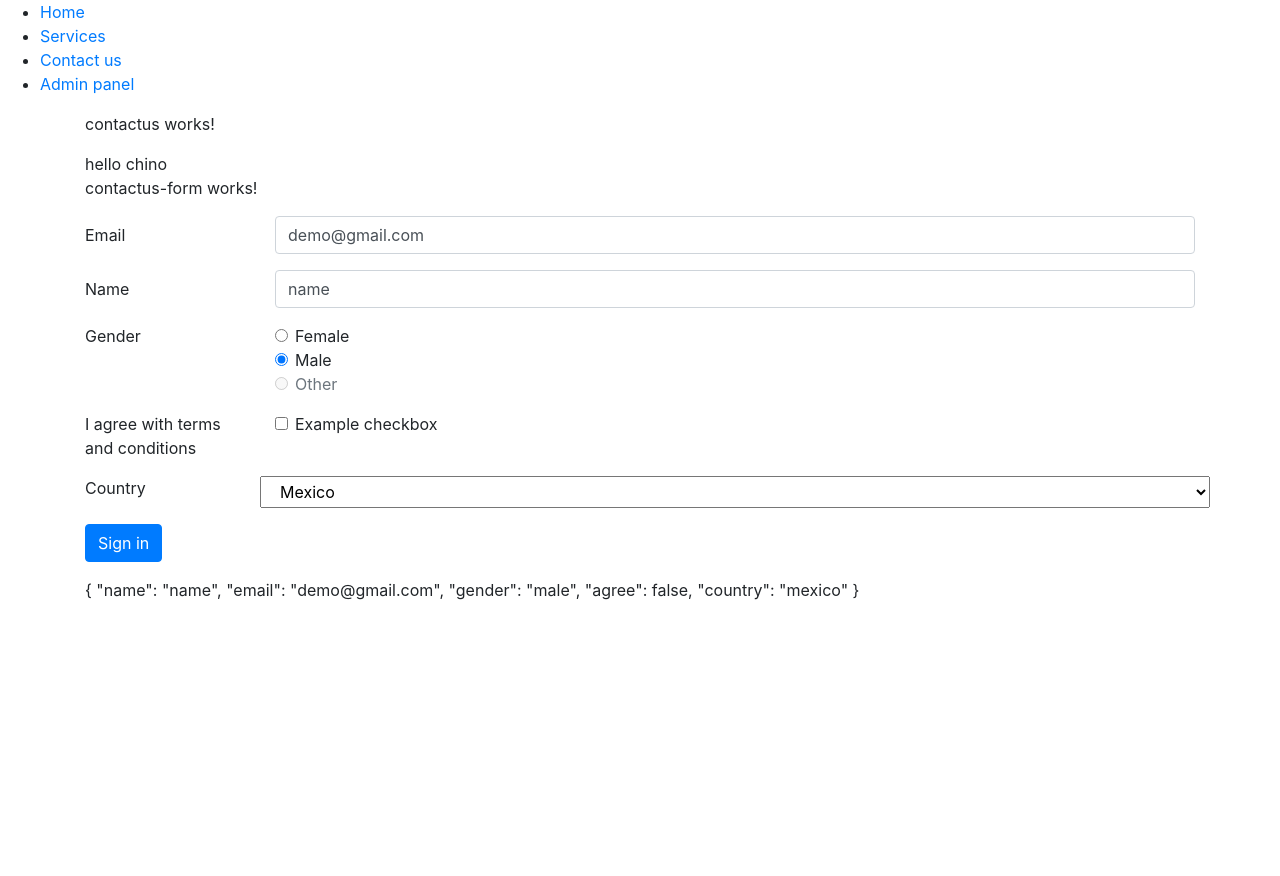
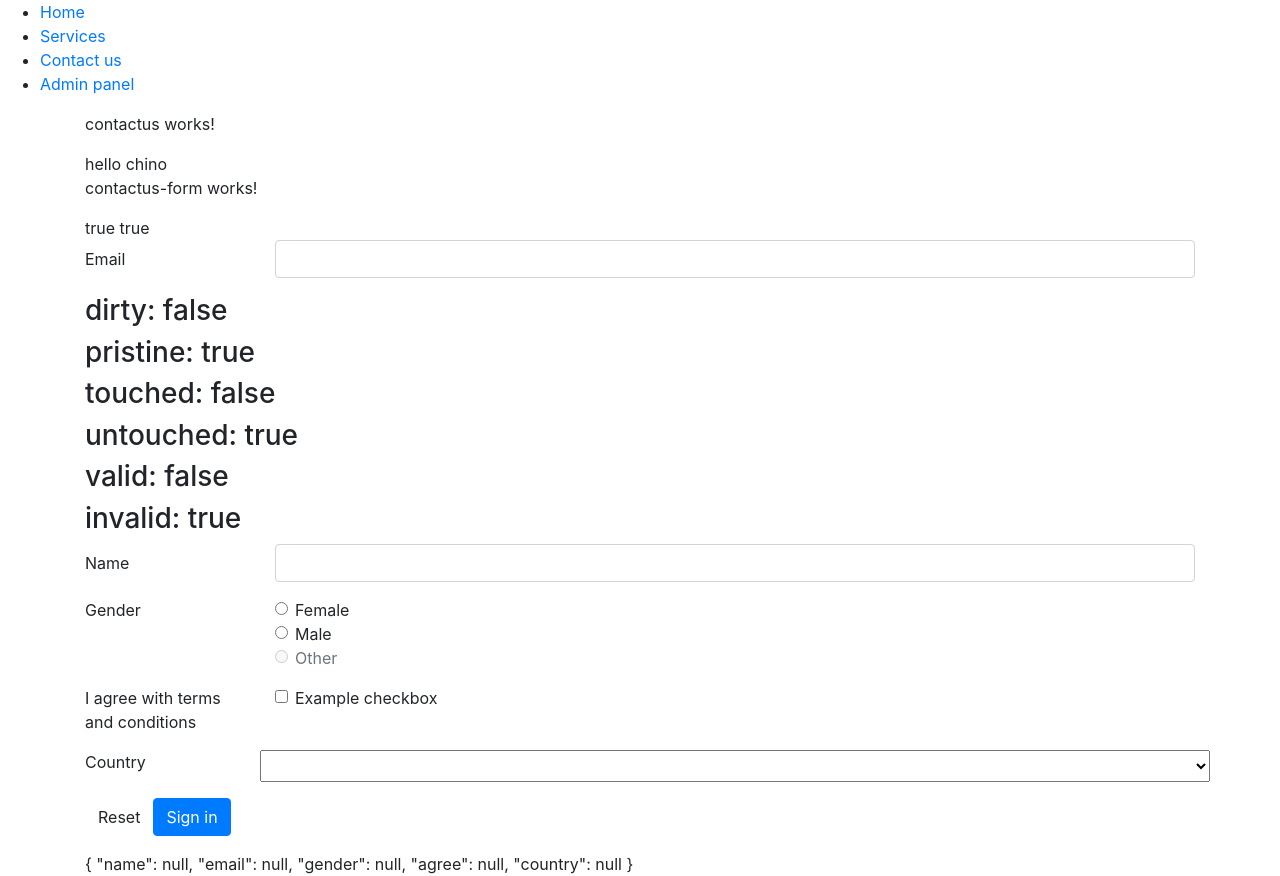
Before and after one commit to lreb/nawi, an Angular app: page /contactus in a window 1280 px wide. Before the commit the page ends 800 px from the top, so only its background shows below. Built offline with nearby package versions, Linux system fonts and the light colour scheme.

Commit message:
add form validation
add bootstrap add form validation to contacts form

```diff
--- a/src/app/app.module.ts
+++ b/src/app/app.module.ts
@@ -9,6 +9,7 @@ import { HomeComponent } from './components/home/home.component';
 import { AdminModule } from './modules/admin/admin.module';
 import { FormsModule } from '@angular/forms';
 import { ContactusFormComponent } from './components/contactus-form/contactus-form.component';
+import { HttpClientModule } from '@angular/common/http';
 
 @NgModule({
   declarations: [
@@ -22,7 +23,8 @@ import { ContactusFormComponent } from './components/contactus-form/contactus-fo
     BrowserModule,
     AppRoutingModule,
     AdminModule,
-    FormsModule
+    FormsModule,
+    HttpClientModule
   ],
   providers: [],
   bootstrap: [AppComponent]
--- a/src/app/components/contactus-form/contactus-form.component.css
+++ b/src/app/components/contactus-form/contactus-form.component.css
@@ -0,0 +1,7 @@
+.ng-invalid:not(form).ng-touched {
+  border: 1px solid red;
+}
+
+.field-error{
+  border: 1px solid red;
+}
--- a/src/app/components/contactus-form/contactus-form.component.html
+++ b/src/app/components/contactus-form/contactus-form.component.html
@@ -1,16 +1,44 @@
 <p>contactus-form works!</p>
 
-<form #form="ngForm">
+<form #contactForm="ngForm" (ngSubmit)="onSubmit(contactForm)">
+  {{contactForm.form.valid}}
+  {{contactForm.valid}}
+
   <div class="form-group row">
-    <label for="inputEmail3" class="col-sm-2 col-form-label">Email</label>
+    <label for="contactEmail" class="col-sm-2 col-form-label">Email</label>
     <div class="col-sm-10">
-      <input type="email" name="email" class="form-control" [(ngModel)]="contactData.email" [ngModelOptions]="{standalone: true}"/>
+      <input id="email" type="email" name="email" class="form-control"
+      ngModel [ngModelOptions]="{standalone: true}"
+      pattern="^([a-zA-Z0-9_\-\.]+)@([a-zA-Z0-9_\-\.]+)\.([a-zA-Z]{2,5})$"
+      min="5"
+      max="200"
+      required
+      #contactEmail="ngModel"
+      (blur)="onBlur(contactEmail)"
+      [class.field-error]="contactForm.submitted && contactEmail.invalid"/>
+      <div [hidden]="!contactForm.submitted || contactEmail.valid" class="alert alert-danger">
+        Enter email
+      </div>
     </div>
   </div>
+
+  <h3>{{ showJSON(contactEmail)}}</h3>
+
+  <h3>dirty: {{contactEmail.dirty}}</h3>
+  <h3>pristine: {{contactEmail.pristine}}</h3>
+  <h3>touched: {{contactEmail.touched}}</h3>
+  <h3>untouched: {{contactEmail.untouched}}</h3>
+  <h3>valid: {{contactEmail.valid}}</h3>
+  <h3>invalid: {{contactEmail.invalid}}</h3>
+
   <div class="form-group row">
     <label for="inputPassword3" class="col-sm-2 col-form-label">Name</label>
     <div class="col-sm-10">
-      <input type="text" name="name" class="form-control" [(ngModel)]="contactData.name" [ngModelOptions]="{standalone: true}">
+      <input type="text" name="name" class="form-control"
+      [(ngModel)]="contactData.name" [ngModelOptions]="{standalone: true}"
+      pattern="^(?![ .]+$)[a-zA-Z .]*$"
+      max="200"
+      required>
     </div>
   </div>
   <fieldset class="form-group">
@@ -19,14 +47,14 @@
       <div class="col-sm-10">
         <div class="form-check">
           <input class="form-check-input" type="radio" name="gender" id="gender" value="female"
-          [(ngModel)]="contactData.gender" [ngModelOptions]="{standalone: true}">
+          [(ngModel)]="contactData.gender" [ngModelOptions]="{standalone: true}" required>
           <label class="form-check-label" for="gridRadios1">
             Female
           </label>
         </div>
         <div class="form-check">
           <input class="form-check-input" type="radio" name="gender" id="gender" value="male"
-          [(ngModel)]="contactData.gender" [ngModelOptions]="{standalone: true}">
+          [(ngModel)]="contactData.gender" [ngModelOptions]="{standalone: true}" required>
           <label class="form-check-label" for="gridRadios2">
             Male
           </label>
@@ -47,7 +75,7 @@
       <div class="form-check">
         <input class="form-check-input" type="checkbox" id="gridCheck1"
         [(ngModel)]="contactData.agree" [ngModelOptions]="{standalone: true}">
-        <label class="form-check-label" for="gridCheck1">
+        <label class="form-check-label" for="gridCheck1" required>
           Example checkbox
         </label>
       </div>
@@ -56,16 +84,16 @@
   <div class="form-group row">
     <label class="col-sm-2" for="inlineFormCustomSelect">Country</label>
     <select class="col-sm-10" id="inlineFormCustomSelect"
-    [(ngModel)]="contactData.country" [ngModelOptions]="{standalone: true}">
+    [(ngModel)]="contactData.country" [ngModelOptions]="{standalone: true}" required>
       <option selected>Choose...</option>
-      <option value="mexico">Mexico</option>
-      <option value="usa">USA</option>
-      <option value="brazil">Brazil</option>
+      <option *ngFor="let country of countries" value="country.value">{{country.text}}</option>
     </select>
   </div>
   <div class="form-group row">
     <div class="col-sm-10">
+      <button type="submit" class="btn btn-default">Reset</button>
       <button type="submit" class="btn btn-primary">Sign in</button>
+
     </div>
   </div>
 </form>
@@ -73,4 +101,4 @@
 
 {{ contactData | json }}
 
-<!-- {{ form | json }} -->
+{{ showJSON(contactForm) }}
--- a/src/app/components/contactus-form/contactus-form.component.ts
+++ b/src/app/components/contactus-form/contactus-form.component.ts
@@ -1,6 +1,7 @@
 import { Component, OnInit } from '@angular/core';
-import {NgForm} from '@angular/forms';
+import {NgForm, NgModel} from '@angular/forms';
 import { ContactData } from 'src/app/models/contact/contact-data';
+import { ApiRestService } from 'src/app/shared/services/api-rest.service';
 
 @Component({
   selector: 'app-contactus-form',
@@ -10,18 +11,53 @@ import { ContactData } from 'src/app/models/contact/contact-data';
 export class ContactusFormComponent implements OnInit {
 
   contactData: ContactData = {
-    name: 'name',
-    email: 'demo@gmail.com',
-    gender: 'male',
-    agree: false,
-    country: 'mexico'
-  }
-  constructor() { }
+    name: null,
+    email: null,
+    gender: null,
+    agree: null,
+    country: null
+  };
+
+  countries;
+
+  //  = {
+  //   name: 'name',
+  //   email: 'demo@gmail.com',
+  //   gender: 'male',
+  //   agree: false,
+  //   country: 'mexico'
+  // };
+
+  constructor(private apiRest: ApiRestService) { }
 
   ngOnInit(): void {
+    this.getCountries();
   }
 
-  register() {
+  getCountries() {
+    this.countries = [
+      { value: 'usa', text: 'Usa'},
+      { value: 'mexico', text: 'México'},
+      { value: 'canada', text: 'Canada'}
+    ];
+  }
 
+  onBlur(field: NgModel) {
+    console.log('in onBlur: ', field.valid);
+  }
+
+  onSubmit(form: NgForm) {
+    console.log('in onSubmit: ', form.valid);
+    if (form.valid) {
+      this.apiRest.post(this.contactData).subscribe(res => {
+        console.log('success: ', res);
+      }, err => {
+        console.log('error: ', err);
+      });
+    }
+  }
+
+  showJSON(object) {
+    //console.log(object);
   }
 }
--- /dev/null
+++ b/src/app/shared/services/api-rest.service.ts
@@ -0,0 +1,18 @@
+import { Injectable } from '@angular/core';
+import { Observable, of } from 'rxjs';
+import { HttpClient } from '@angular/common/http';
+
+@Injectable({
+  providedIn: 'root'
+})
+export class ApiRestService {
+
+  apiHost = 'https://putsreq.com/8EaANchgi4aU0V704UOV'
+
+  constructor(private http: HttpClient) { }
+
+  post(data): Observable<any> {
+    return this.http.post(this.apiHost, data);
+    // return of(data);
+  }
+}
```
Also changed, not shown: 2 other files (tests, documents, lock files or other folders).
